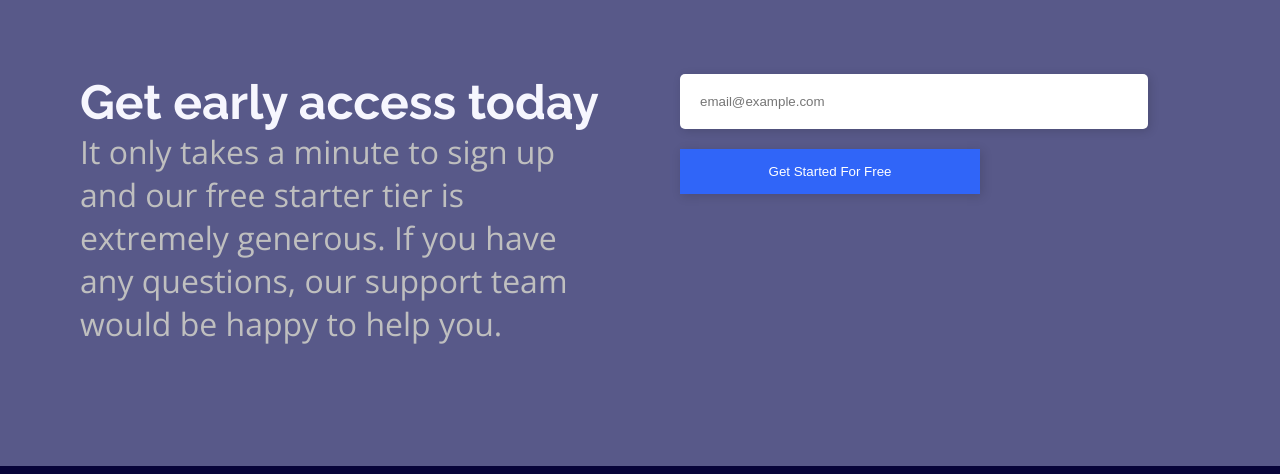
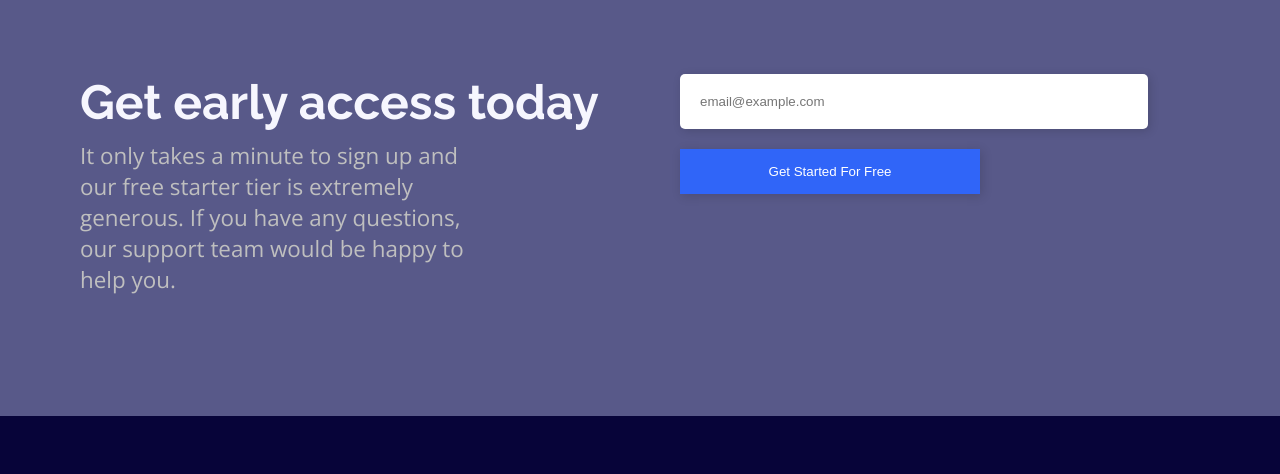
Before and after one commit to UberR3mox/Fylo-Landing-Page, a plain HTML site: page index.html in a window 1280 px wide. Shown: the part 1600-2074 px from the top of the page. Drawn offline with nearby package versions, Linux system fonts and the light colour scheme; a web font is replaced by a local one.

Commit message:
style.css

```diff
--- a/style.css
+++ b/style.css
@@ -184,7 +184,9 @@ width: 150px;
 
 #sign-in .row  .col-1 p{
     color: var(--light-gray);
-    margin-right 7rem;
+    margin-right:7rem;
+    font-size: 0.7em;
+    margin-top: 10px;
 }
 #sign-in .row .col-2 input{
     display: block;
```
